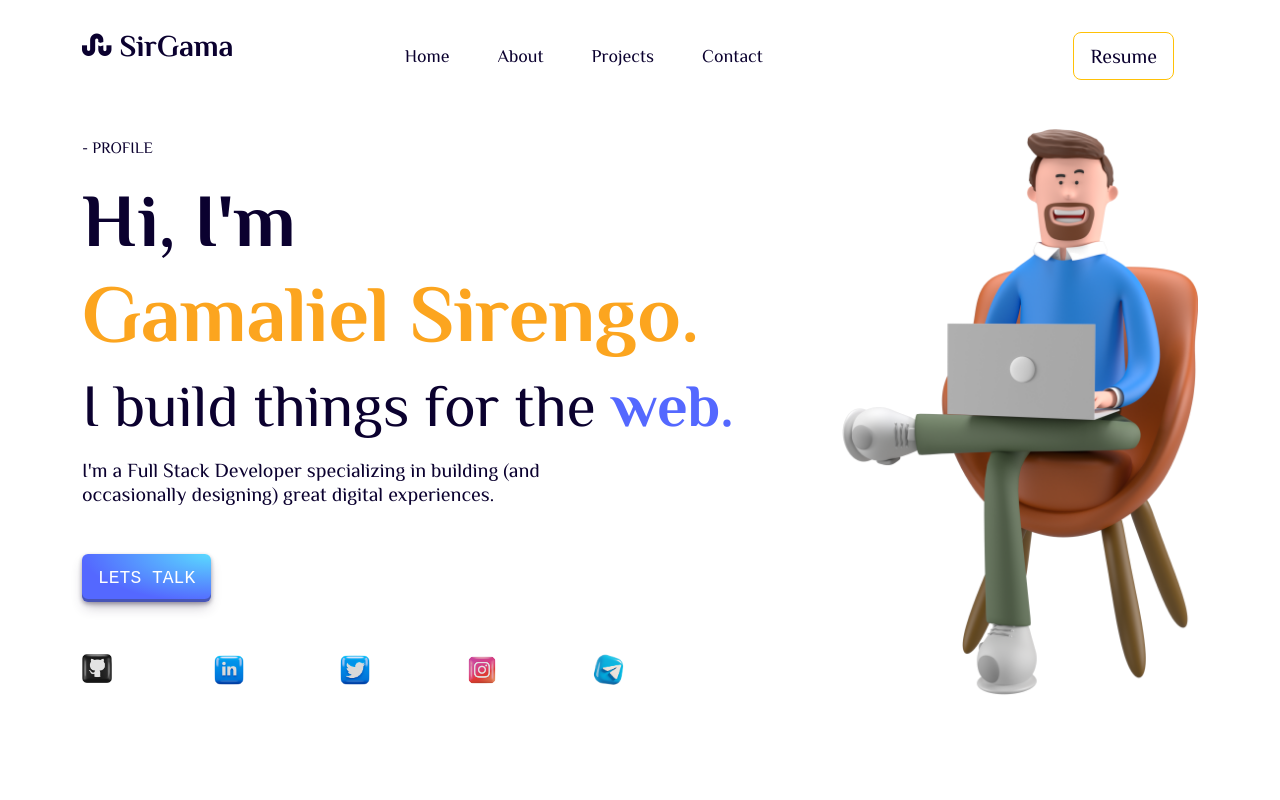
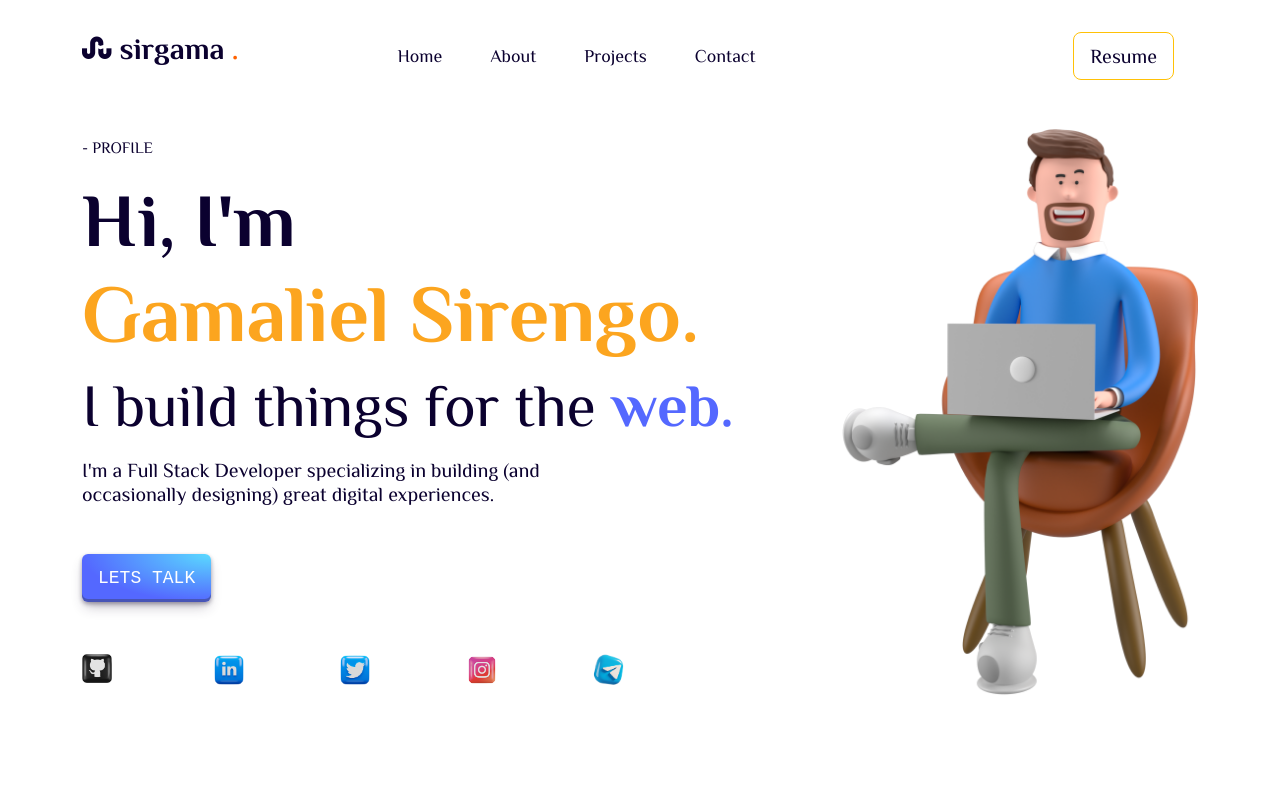
Before and after one commit to sirgama/sirgama.github.io, an Angular app: page / in a window 1280 px wide. Shown: the top 800 px of the page. Built offline with nearby package versions, Linux system fonts and the light colour scheme; a web font is replaced by a local one.

Commit message:
update logo

```diff
--- a/src/app/about/about.component.css
+++ b/src/app/about/about.component.css
@@ -1,6 +1,7 @@
 
 .about{
   height: 100vh;
+  background-color: #f4f0f1;
 }
 
 
--- a/src/app/navbar/navbar.component.css
+++ b/src/app/navbar/navbar.component.css
@@ -4,7 +4,7 @@
 .navbar{
   background-color: none;
 }
-.navbar-brand, .fa-shekel-sign{
+.brand, .fa-shekel-sign{
   height: 59px;
   font-weight: 900;
   color: rgb(11, 1, 47) !important;
@@ -57,3 +57,7 @@
   transform: scaleX(1);
   transform-origin: bottom left;
 }
+.dot{
+  color: #ff6200 !important;
+  font-size: 30px;
+}
--- a/src/app/navbar/navbar.component.html
+++ b/src/app/navbar/navbar.component.html
@@ -1,7 +1,9 @@
 <nav class="navbar navbar-expand-lg navbar-dark " >
     <div class="container ">
+      <ul class="navbar-nav me-auto">
+        <li class="brand logotext"><i class="fa-brands fa-stumbleupon"></i> sirgama <span class="dot">.</span></li>
+      </ul>
 
-      <h6 class="navbar-brand logotext"><i class="fa-brands fa-stumbleupon"></i> SirGama</h6>
       <i class="navbar-toggler" type="button" data-bs-toggle="collapse" data-bs-target="#navbarNavDropdown" aria-controls="navbarNavDropdown" aria-expanded="false" aria-label="Toggle navigation">
         <i class="fa-solid fa-bars-staggered"></i>
       </i>
```
